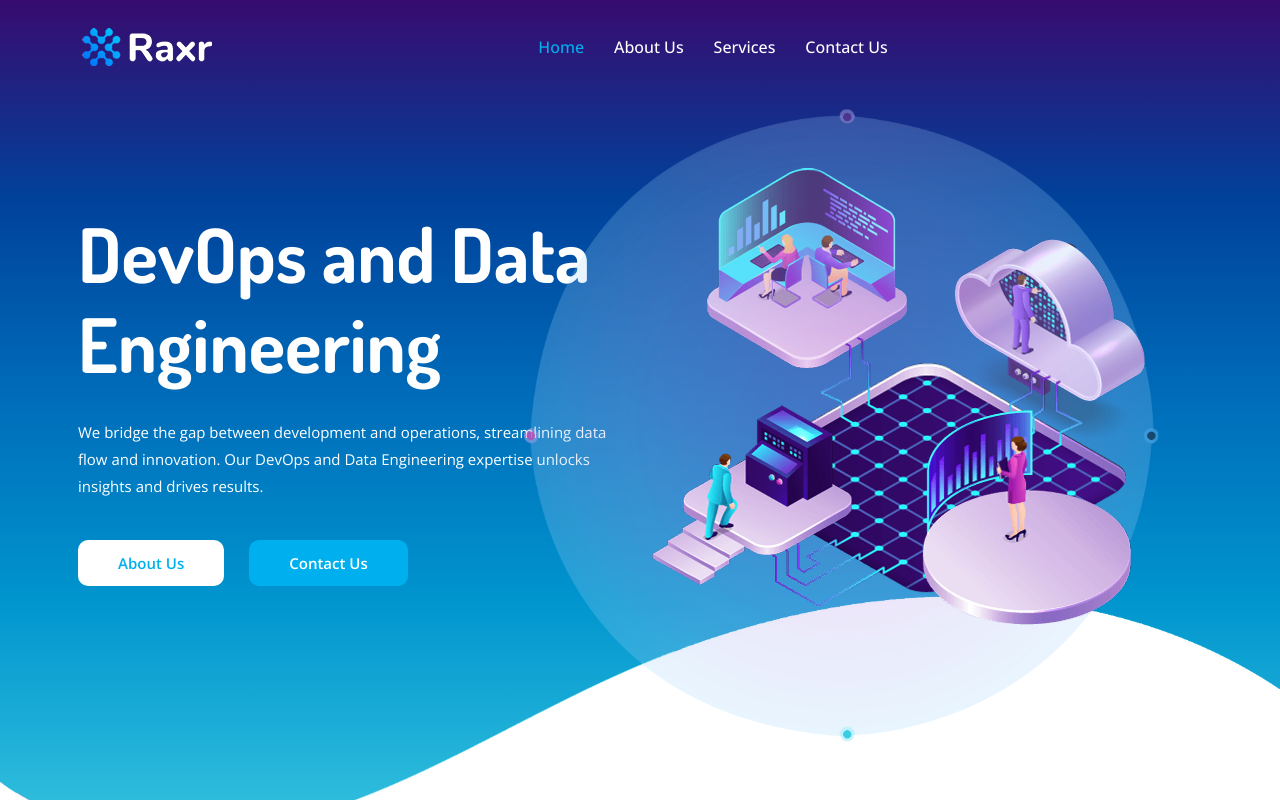
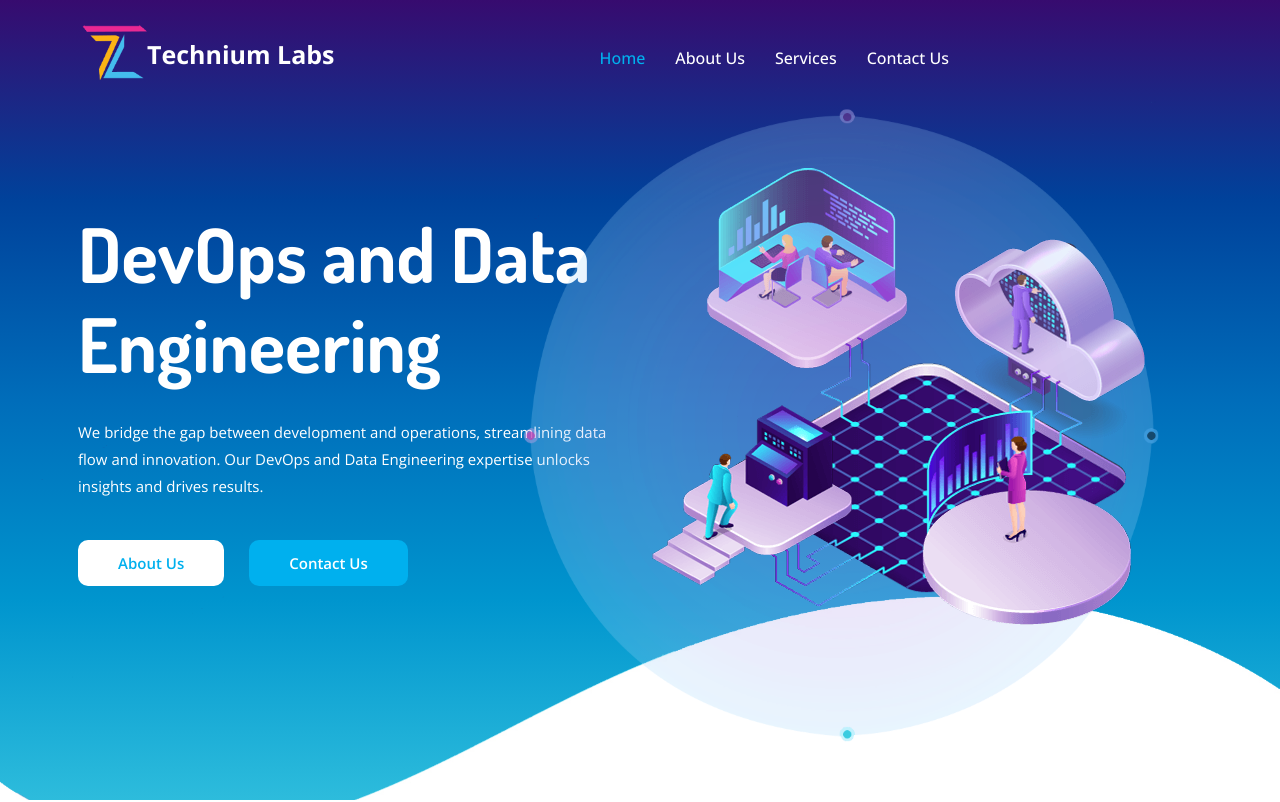
Before and after one commit to techniumlabs/techniumlabs-site, a Next.js app: page / in a window 1280 px wide. Shown: the top 802 px of the page. Built offline with nearby package versions, Linux system fonts and the light colour scheme.

Commit message:
updating the logo

```diff
--- a/src/components/Layouts/Navbar.tsx
+++ b/src/components/Layouts/Navbar.tsx
@@ -41,16 +41,17 @@ const Navbar: React.FC = () => {
                   src="/images/logo-white.png"
                   className="white-logo"
                   alt="logo"
-                  width={130}
+                  width={65}
                   height={38}
                 />
-                <Image
+                Technium Labs
+                {/* <Image
                   src="/images/logo-black.png"
                   className="black-logo"
                   alt="logo"
                   width={130}
                   height={38}
-                />
+                /> */}
               </Link>
 
               <button
```
Also changed, not shown: public/images/logo-white.png.
